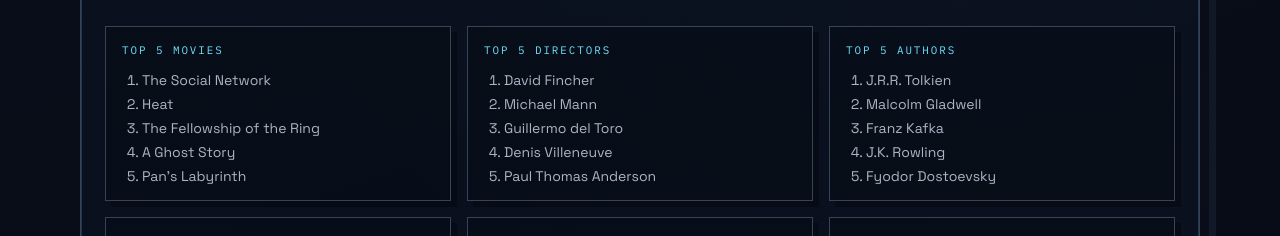
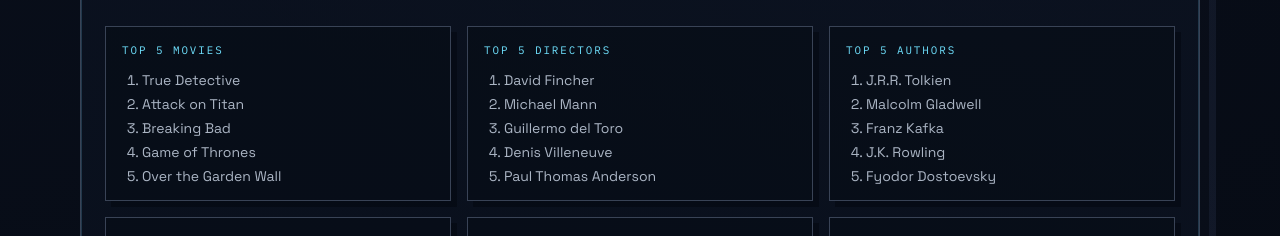
Before and after one commit to mattdworkin/mattdworkin.github.io, a Next.js app: page /about in a window 1280 px wide. Shown: the part 2934-3170 px from the top of the page. Built offline with nearby package versions, Linux system fonts and the light colour scheme; no server answers.

Commit message:
tv shows

```diff
--- a/src/app/about/page.tsx
+++ b/src/app/about/page.tsx
@@ -9,7 +9,7 @@
 const topFiveLists = [
   {
     title: "Top 5 Movies",
-    items: ["The Social Network", "Heat", "The Fellowship of the Ring", "A Ghost Story", "Pan's Labyrinth"],
+    items: ["True Detective", "Attack on Titan", "Breaking Bad", "Game of Thrones", "Over the Garden Wall"],
   },
   {
     title: "Top 5 Directors",
```
